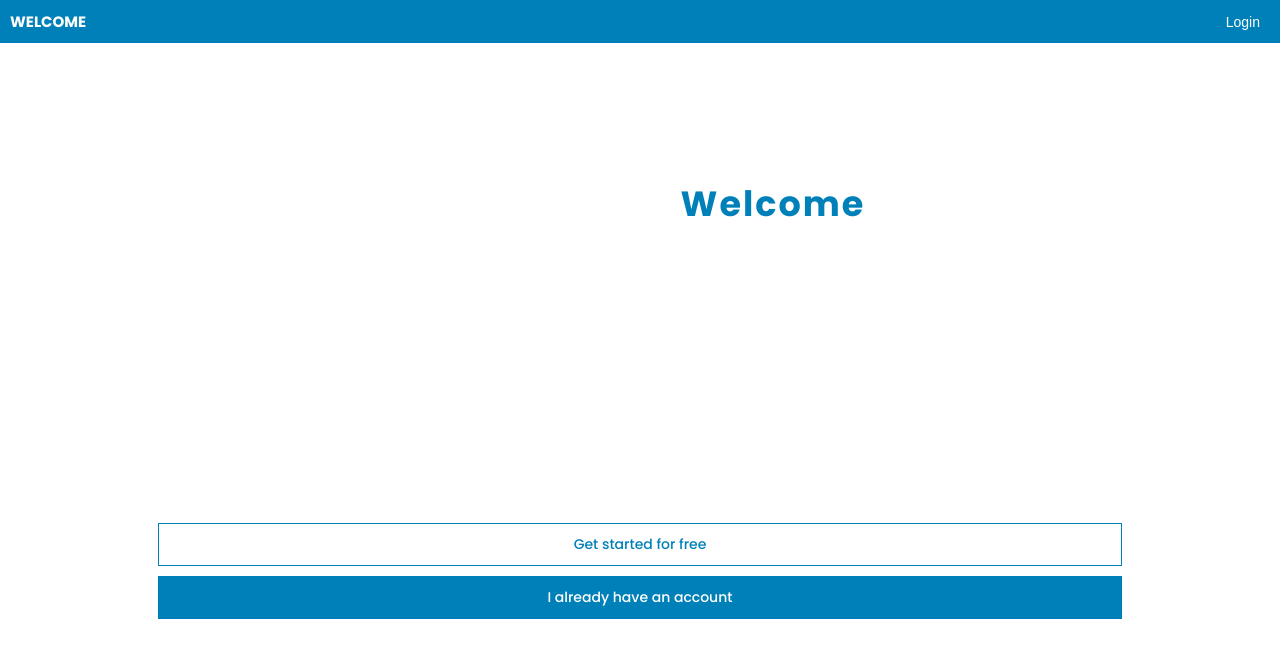
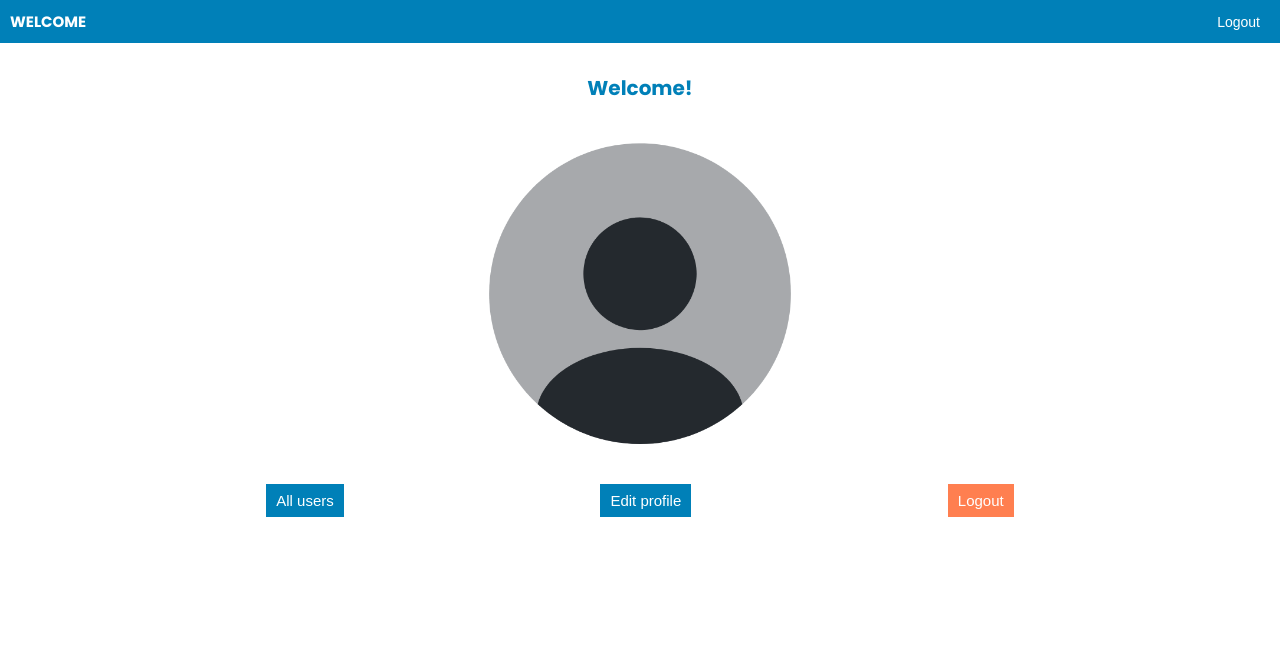
Before and after one commit to Uyiosa2607/users-management-frontend, a React (Vite) app: page /dashboard in a window 1280 px wide. Before the commit this address led to /. Shown: the top 658 px of the page. Built offline with nearby package versions, Linux system fonts and the light colour scheme; no server answers; sample sign-in values are in the browser's storage.

Commit message:
bugs fixed

```diff
--- a/src/components/header/Header.jsx
+++ b/src/components/header/Header.jsx
@@ -1,6 +1,5 @@
 import "./style.scss"
 import { useNavigate, Link } from "react-router-dom";
-import Cookies from "js-cookie";
 import {toast, ToastContainer} from "react-toastify"
 import 'react-toastify/dist/ReactToastify.css';
 
@@ -8,11 +7,11 @@ function Header() {
 
     const navigate = useNavigate();
 
-    const token = !!Cookies.get("token");
+    const token = localStorage.getItem("token")
 
     function handleLogout() {
 
-        Cookies.remove("token")
+        localStorage.removeItem("token")
         toast.error("Logged Out!!")
         navigate("/login")
     }
--- a/src/pages/dashboard/Dashboard.jsx
+++ b/src/pages/dashboard/Dashboard.jsx
@@ -5,7 +5,6 @@ import { userAtom } from "../../utils/Atom";
 import { useAtom } from "jotai";
 import { useNavigate } from "react-router-dom";
 import { toast } from "react-toastify"
-import Cookies from "js-cookie";
 
 
 export default function Dashboard() {
@@ -24,7 +23,7 @@ export default function Dashboard() {
     }
 
     function logOut() {
-        Cookies.remove("token")
+        localStorage.removeItem("token")
         toast.warn("Logged out!")
         navigate("/login")
     }
@@ -50,6 +49,7 @@ export default function Dashboard() {
 
         fetchData();
 
+    // eslint-disable-next-line react-hooks/exhaustive-deps
     }, []);
 
     return (
--- a/src/pages/login/Login.jsx
+++ b/src/pages/login/Login.jsx
@@ -9,6 +9,7 @@ import { userAtom } from "../../utils/Atom";
 
 export default function Login() {
 
+    // eslint-disable-next-line no-unused-vars
     const [userId, setUserId] = useAtom(userAtom);
 
 
@@ -43,19 +44,17 @@ export default function Login() {
 
                 setUserId(response.data._id)
 
+                localStorage.setItem("token",response.data.accessToken)
+
                 navigate("/dashboard");
 
             } else {
-
                 toast.error("Invalid Credentials")
-
             }
-
 
         } catch (error) {
             console.error(error)
         }
-
     }
 
     return (
--- a/src/utils/PrivateRoute.js
+++ b/src/utils/PrivateRoute.js
@@ -1,14 +1,12 @@
 import { useNavigate } from "react-router-dom";
 
 import { useEffect } from "react";
-
-import Cookies from "js-cookie";
 
 function PrivateRoute({ component  }) {
 
   const navigate = useNavigate();
 
-  const token = Cookies.get("token");
+  const token = localStorage.getItem("token")
 
   useEffect(() => {
 
```
